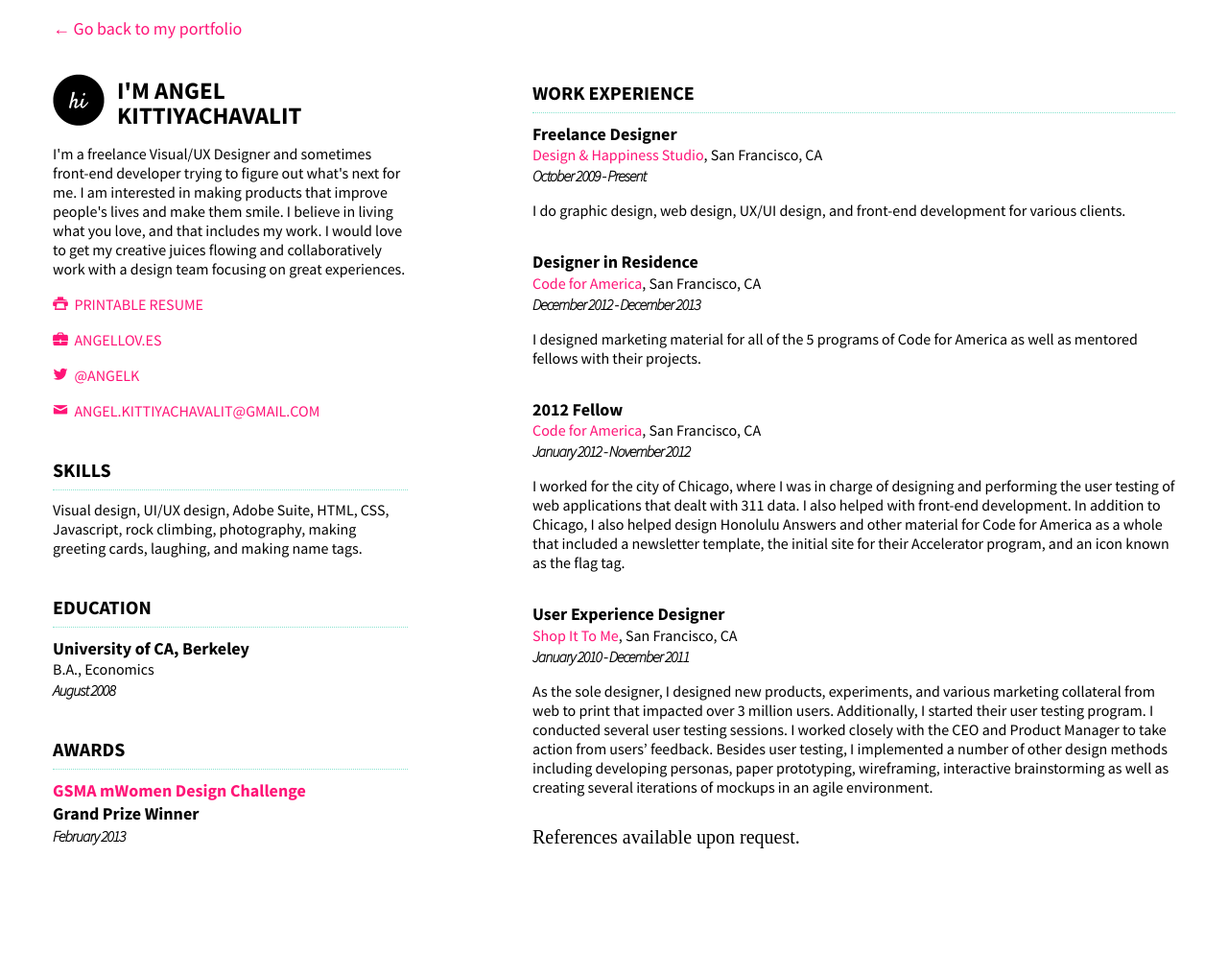
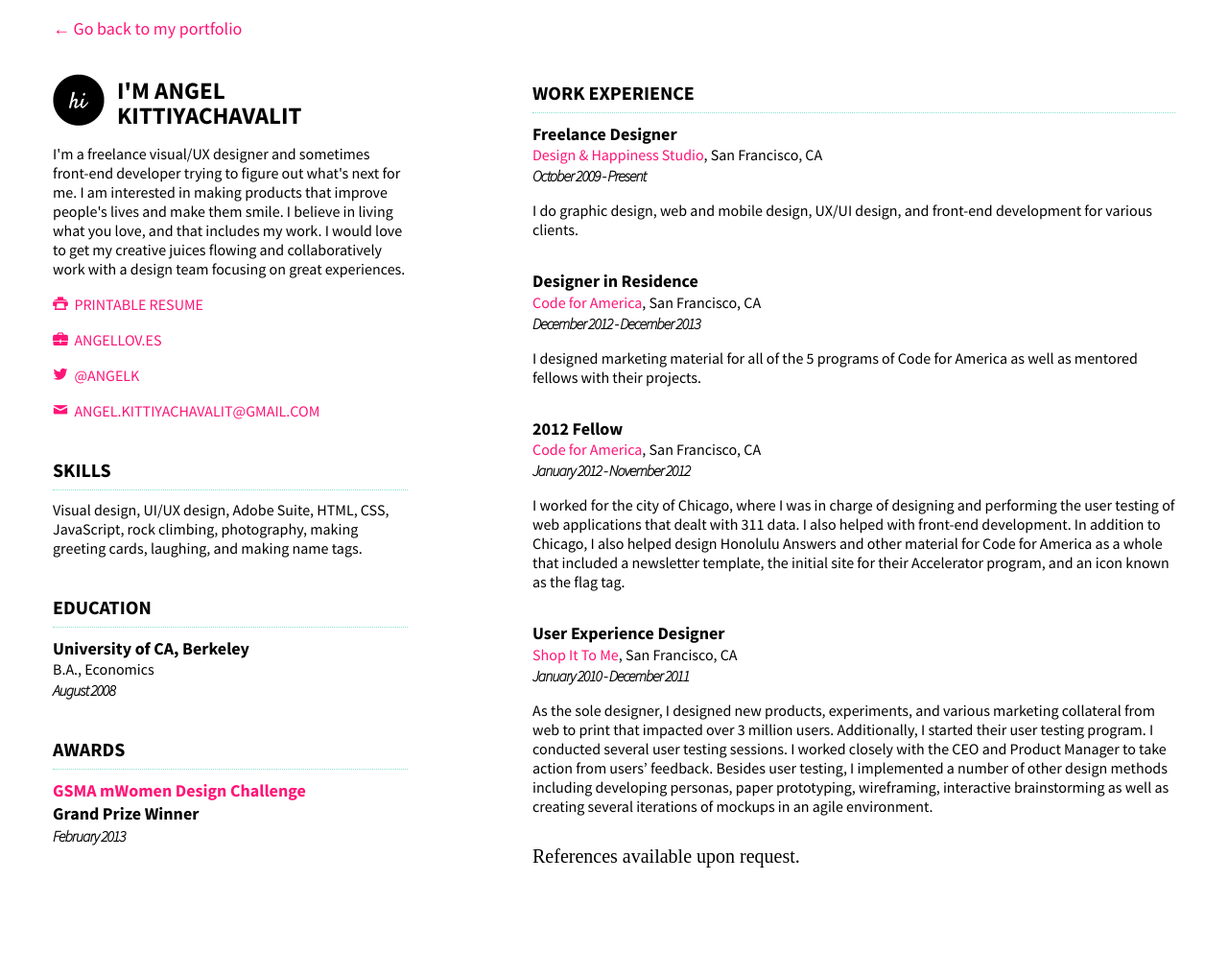
Before and after one commit to ahelkit/angellov.es, a Jekyll site: the page resumes/index.html, which Jekyll copies as it is, in a window 1280 px wide. Shown: the whole page at 96% size. Built offline with Jekyll 4.4.1, drawn with Linux system fonts in a browser that asks for light colours; comment, search, counter and statistics services are not loaded.

Commit message:
Updated resume

```diff
--- a/resumes/index.html
+++ b/resumes/index.html
@@ -37,9 +37,9 @@
 
             <ul class="unstyled objective">
               <li>
-                <p>I'm a freelance Visual/UX Designer and sometimes front-end developer trying to figure out what's next for me. I am interested in making products that improve people's lives and make them smile. I believe in living what you love, and that includes my work. I would love to get my creative juices flowing and collaboratively work with a design team focusing on great experiences.</p>
+                <p>I'm a freelance visual/UX designer and sometimes front-end developer trying to figure out what's next for me. I am interested in making products that improve people's lives and make them smile. I believe in living what you love, and that includes my work. I would love to get my creative juices flowing and collaboratively work with a design team focusing on great experiences.</p>
                 <ul class="icons">
-                  <li><a class="icons-print" href="/img/angel_kittiyachavalit_resume_0314.pdf"> &nbsp;PRINTABLE RESUME</a></li>
+                  <li><a class="icons-print" href="/img/angel_kittiyachavalit_resume_0414.pdf"> &nbsp;PRINTABLE RESUME</a></li>
                   <li><a class="icons-portfolio" href="/workingforyou/"> &nbsp;ANGELLOV.ES</a></li>
                   <li><a class="icons-twitter" href="http://twitter.com/angelk" target="_blank"> &nbsp;@ANGELK</a></li>
                   <li><a class="icons-mail" href="mailto:angel.kittiyachavalit@gmail.com"> &nbsp;ANGEL.KITTIYACHAVALIT@GMAIL.COM</a></li>
@@ -48,7 +48,7 @@
 
               <li>
                 <h2>Skills</h2>
-                <p>Visual design, UI/UX design, Adobe Suite, HTML, CSS, Javascript, rock climbing, photography, making greeting cards, laughing, and making name tags.</p>
+                <p>Visual design, UI/UX design, Adobe Suite, HTML, CSS, JavaScript, rock climbing, photography, making greeting cards, laughing, and making name tags.</p>
               </li>
 
               <li class="education">
@@ -74,7 +74,7 @@
                 <h3>Freelance Designer</h3>
                 <h4><a href="http://angellov.es/" target="_blank">Design &amp; Happiness Studio</a>, San Francisco, CA</h4>
                 <p class="when">October 2009 - Present</p>
-                <p>I do graphic design, web design, UX/UI design, and front-end development for various clients.</p>
+                <p>I do graphic design, web and mobile design, UX/UI design, and front-end development for various clients.</p>
               </li>
 
               <li>
```
Also changed, not shown: 1 other file.
